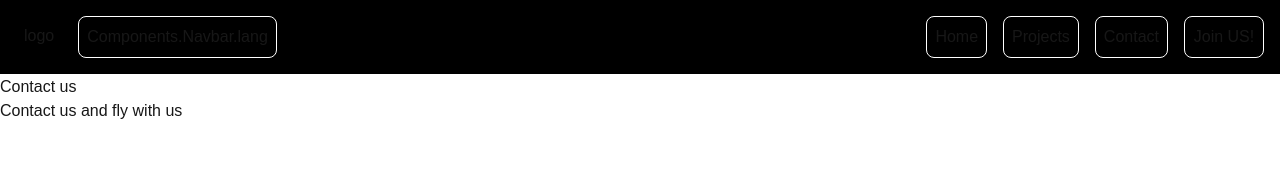
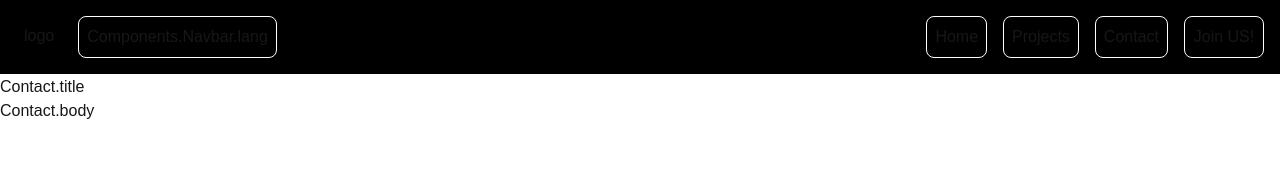
Before and after one commit to SKN-vFly/main-site, a Next.js app: page /en/contact in a window 1280 px wide. Shown: the top 173 px of the page. Built offline with nearby package versions, Linux system fonts and the light colour scheme.

Commit message:
Fixed navbar hide and seek XD

```diff
--- a/app/[locale]/contact/page.tsx
+++ b/app/[locale]/contact/page.tsx
@@ -1,11 +1,11 @@
 import { useTranslations } from "next-intl";
 
 export default function Contact() {
-  const t = useTranslations("ContactPage");
+  const t = useTranslations("Contact");
   return (
-    <body>
+    <div>
       <h1>{t("title")}</h1>
       <p>{t("body")}</p>
-    </body>
+    </div>
   );
 }
```
